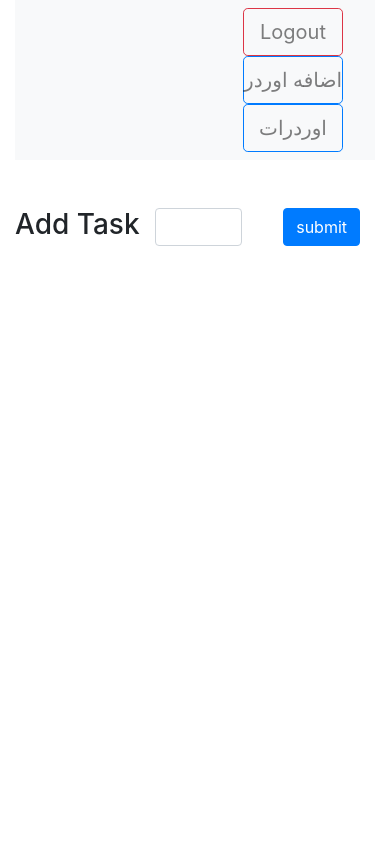
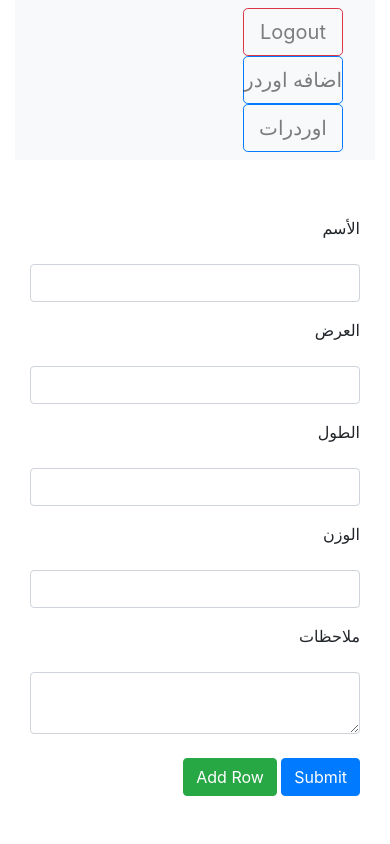
Before and after one commit to Georgebassem2001/FLASK, a Flask app: template templates/add.html in a window 390 px wide. Run offline with Flask 3, Linux system fonts and the light colour scheme; the template is opened without the code that fills it: values that come from a table or form of the project are taken from there, others are empty; some libraries are stand-ins or nearby versions.

Commit message:
update 3

```diff
--- a/app.py
+++ b/app.py
@@ -18,4 +18,5 @@ login_manager.init_app(app)
 from routes import *
 
 if __name__=="__main__":
+    db.create_all()
     app.run(debug=True)
--- a/forms.py
+++ b/forms.py
@@ -1,11 +1,17 @@
 from flask_wtf import FlaskForm
-from wtforms import StringField,SubmitField
+from wtforms import StringField,SubmitField,IntegerField,TextAreaField
 from wtforms.validators import data_required
 
 class AddTaskForm(FlaskForm):
     title= StringField("Title",validators=[data_required()])
     submit=SubmitField('submit')
 
+class Addorder(FlaskForm):
+    name = StringField('الأسم', validators=[data_required()])
+    width = IntegerField('العرض', validators=[data_required()])
+    height = IntegerField('الطول', validators=[data_required()])
+    weight = IntegerField('الوزن', validators=[data_required()])
+    hint = TextAreaField('ملاحظات')
 
 class DeleteTaskForm(FlaskForm):
     submit=SubmitField('delete')
--- a/templates/add.html
+++ b/templates/add.html
@@ -1,21 +1,77 @@
 {% extends "base.html" %}
 
 {% block main %}
-<div class="container-fluid">
-  <form action="{{ url_for('add') }}" method="post">
-    {{ form.csrf_token }}
-    <div class="row">
-      <h3>Add Task</h3>
-      {%if title%}
-        <h4>{{title}}</h4>
-      {% endif %}
-      <div class="col">
-        {{ form.title(class="form-control") }}
+<div class="container mt-2 ml-auto">
+  <form method="POST" class="ml-auto" id="main-form">
+      {{ form.csrf_token }}
+      <div id="form-rows-container">
+        {{ form.hidden_tag() }}
+          {% for field in form if field.widget.input_type != 'hidden' %}
+              <div class="form-row text-right">
+                  <div class="form-group text-right col-md-12">
+                    {{ field.label(class="form-control-label") }}
+                  </div>
+                  <div class="form-group text-right col-md-12">
+                      {{ field(class="form-control") }}
+                  </div>
+              </div>
+          {% endfor %}
       </div>
-      <div class="col">
-        {{ form.submit(class="btn btn-primary") }}
-      </div>
-    </div>
   </form>
 </div>
+
+<div class="container mt-2 ml-auto">
+  <button type="button" class="btn btn-success" id="addRowButton">Add Row</button>
+  <button type="submit" class="btn btn-primary" form="main-form" id="submitFormsButton">Submit</button>
+</div>
+
+<script>
+  document.getElementById('addRowButton').addEventListener('click', function() {
+    let formRowsContainer = document.getElementById('form-rows-container');
+    let clonedRow = formRowsContainer.cloneNode(true);
+    // Clear input values in the cloned row
+    clonedRow.querySelectorAll('input, textarea').forEach((element) => {
+      if (element.name != "name"){
+        element.value = '';
+      }
+    });
+    formRowsContainer.appendChild(clonedRow);
+  });
+
+  document.getElementById('submitFormsButton').addEventListener('click', function() {
+    let formInstances = document.querySelectorAll('#main-form input, #main-form textarea');
+    let formDataArray = [];
+
+    formInstances.forEach((formInstance) => {
+      let formDataObject = {};
+      if (formInstance.name!="csrf_token"){
+        formDataObject[formInstance.name] = formInstance.value;
+        formDataArray.push(formDataObject);
+      }
+    });
+
+    // Send data to the server
+    fetch('/add', {
+      method: 'POST',
+      headers: {
+        'Content-Type': 'application/json',
+      },
+      body: JSON.stringify(formDataArray, null, 2),
+    })
+    .then(response => {
+      if (!response.ok) {
+        throw new Error(`HTTP error! Status: ${response.status}`);
+      }
+      return response.json();
+    })
+    .then(data => {
+      // Handle the response from the server
+      console.log(data);
+    })
+    .catch(error => {
+      console.error('Error:', error);
+    });
+  });
+</script>
+
 {% endblock %}
--- a/templates/base.html
+++ b/templates/base.html
@@ -6,11 +6,16 @@
     <meta name="viewport" content="width=device-width, initial-scale=1, shrink-to-fit=no">
 
     <!-- Bootstrap CSS -->
-    <link rel="stylesheet" href="https://stackpath.bootstrapcdn.com/bootstrap/4.5.0/css/bootstrap.min.css" integrity="sha384-9aIt2nRpC12Uk9gS9baDl411NQApFmC26EwAOH8WgZl5MYYxFfc+NcPb1dKGj7Sk" crossorigin="anonymous">
+    <link rel="stylesheet" href="https://maxcdn.bootstrapcdn.com/bootstrap/4.0.0/css/bootstrap.min.css" crossorigin="anonymous">
+    <style>
+      .custom-table {
+          font-size: 1.5em; /* Adjust the font size as needed */
+      }
+  </style>
 
-    <title>Tasks</title>
+    <title>Tiger Plast</title>
   </head>
-  <body>
+  <body class="text-right">
     <div class="container-fluid text-right">
       <nav class="navbar navbar-expand-lg navbar-light bg-light ">
         <ul class="navbar-nav ml-auto">
--- a/templates/delete.html
+++ b/templates/delete.html
@@ -11,7 +11,7 @@
       </div>
       <div class="col">
         {{ form.submit(class="btn btn-danger") }}
-        <a href="{{ url_for('index') }}" class="btn btn-primary">Cancel</a>
+        <a href="{{ url_for('homepage') }}" class="btn btn-primary">Cancel</a>
       </div>
     </div>
   </form>
```
Also changed, not shown: models.py (+9 -8 lines), routes.py (+30 -14 lines), templates/homepage.html (+16 -12 lines).
